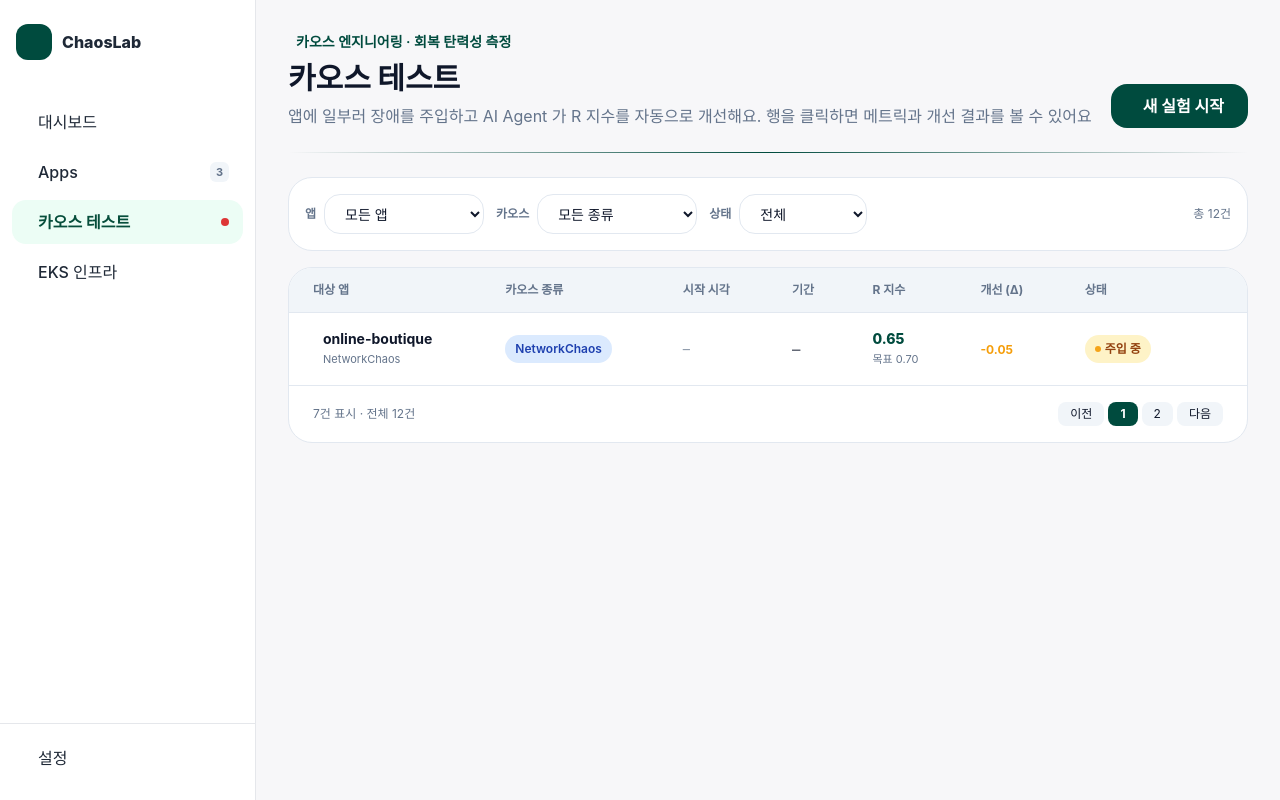
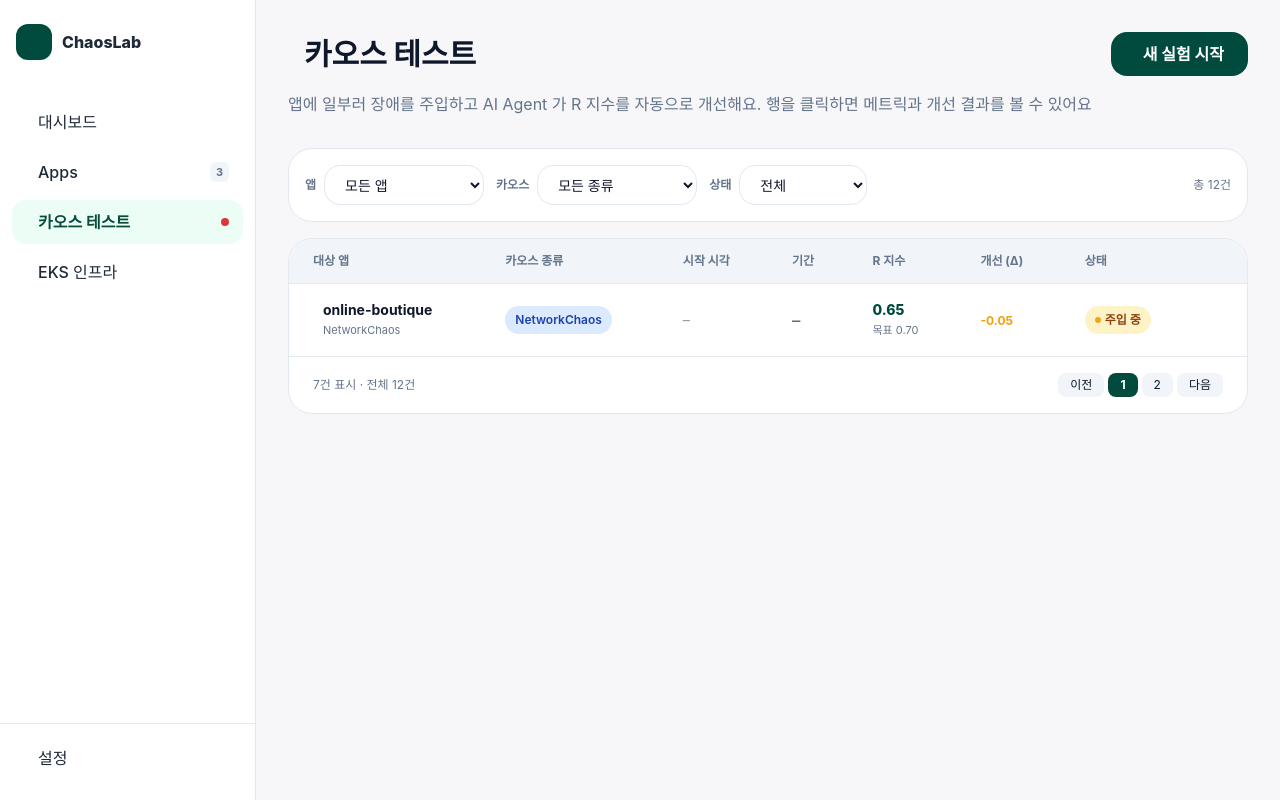
Before and after one commit to KuardianAngelRing/chaoslab, a FastAPI app: page /experiments in a window 1280 px wide. Run offline with FastAPI, Linux system fonts and the light colour scheme; data comes from the database, SQL or seed files in the repository; some libraries are stand-ins or nearby versions.

Commit message:
✨ 페이지 hero 통일: 제목 아이콘 + hero-line + 설명 위치 고정 (eyebrow 제거)

```diff
--- a/app/templates/pages/experiments.html
+++ b/app/templates/pages/experiments.html
@@ -4,21 +4,18 @@
 {% block content %}
 <div class="max-w-7xl mx-auto px-8 py-8">
 
-  <div class="flex items-end justify-between mb-2">
-    <div>
-      <div class="text-sm font-semibold mb-2 flex items-center gap-2" style="color: var(--primary);">
-        <iconify-icon icon="solar:bug-bold" width="14"></iconify-icon>
-        카오스 엔지니어링 · 회복 탄력성 측정
-      </div>
-      <h1 class="text-3xl font-extrabold mb-2">카오스 테스트</h1>
-      <p class="text-base" style="color: var(--muted-foreground);">앱에 일부러 장애를 주입하고 AI Agent 가 R 지수를 자동으로 개선해요. 행을 클릭하면 메트릭과 개선 결과를 볼 수 있어요</p>
+  <!-- Hero (제목 행 h-11 고정 + hero-line — 전 페이지 동일 배치) -->
+  <div class="mb-8">
+    <div class="flex items-center justify-between h-11">
+      <h1 class="text-3xl font-extrabold flex items-center gap-4"><iconify-icon icon="solar:bug-bold" width="30" style="color: var(--primary);"></iconify-icon>카오스 테스트</h1>
+      <button class="tds-btn-primary" onclick="openDialog('newExperiment')">
+        <iconify-icon icon="solar:bug-bold" width="18"></iconify-icon>
+        새 실험 시작
+      </button>
     </div>
-    <button class="tds-btn-primary" onclick="openDialog('newExperiment')">
-      <iconify-icon icon="solar:bug-bold" width="18"></iconify-icon>
-      새 실험 시작
-    </button>
+    <div class="hero-line mt-4"></div>
+    <p class="text-base mt-4" style="color: var(--muted-foreground);">앱에 일부러 장애를 주입하고 AI Agent 가 R 지수를 자동으로 개선해요. 행을 클릭하면 메트릭과 개선 결과를 볼 수 있어요</p>
   </div>
-  <div class="gradient-line my-6"></div>
 
   <!-- 필터 -->
   <div class="tds-card p-4 mb-4 flex items-center gap-3 flex-wrap">
```
Also changed, not shown: app/templates/pages/infra.html (+6 -7 lines), app/templates/pages/settings.html (+6 -7 lines).
